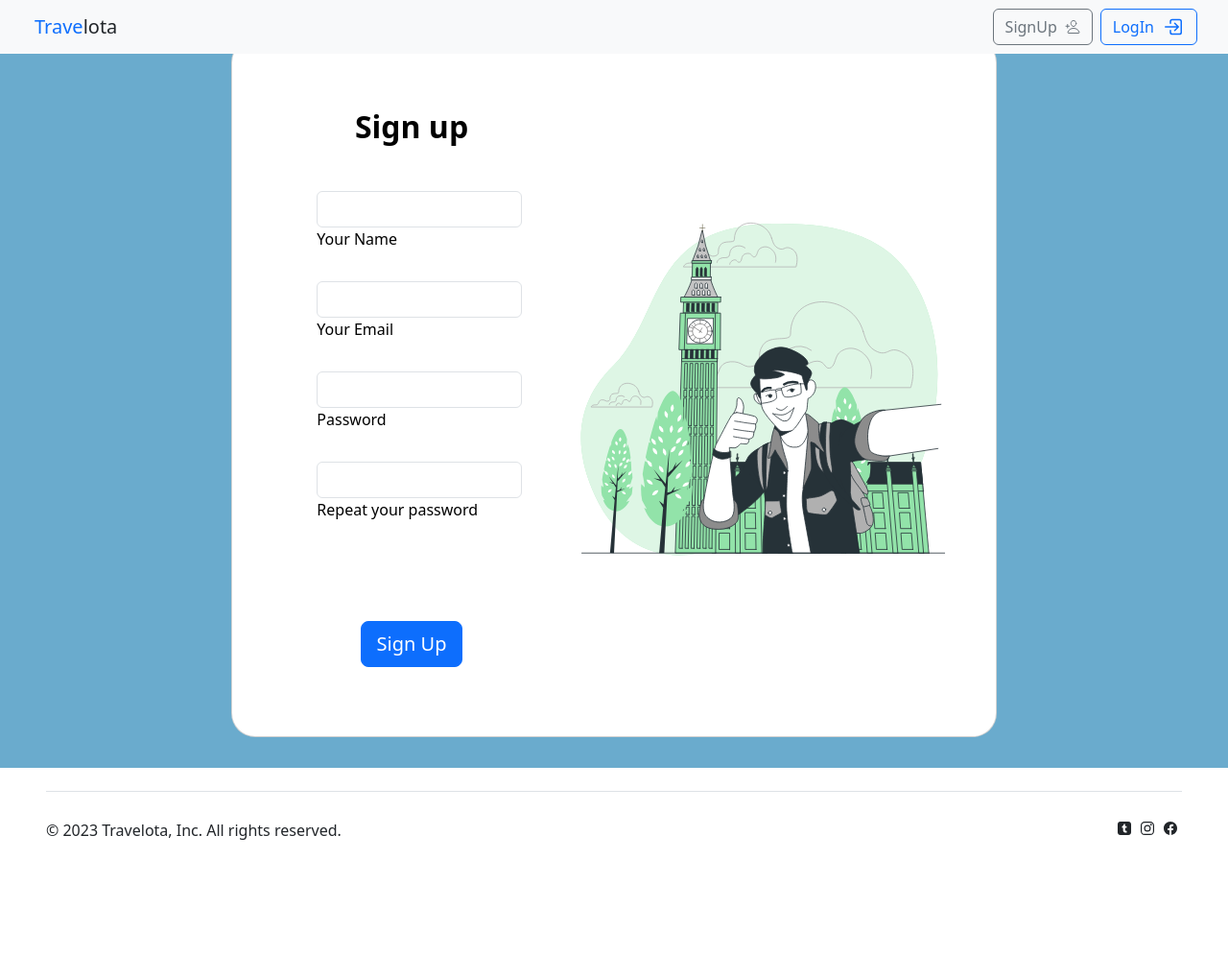
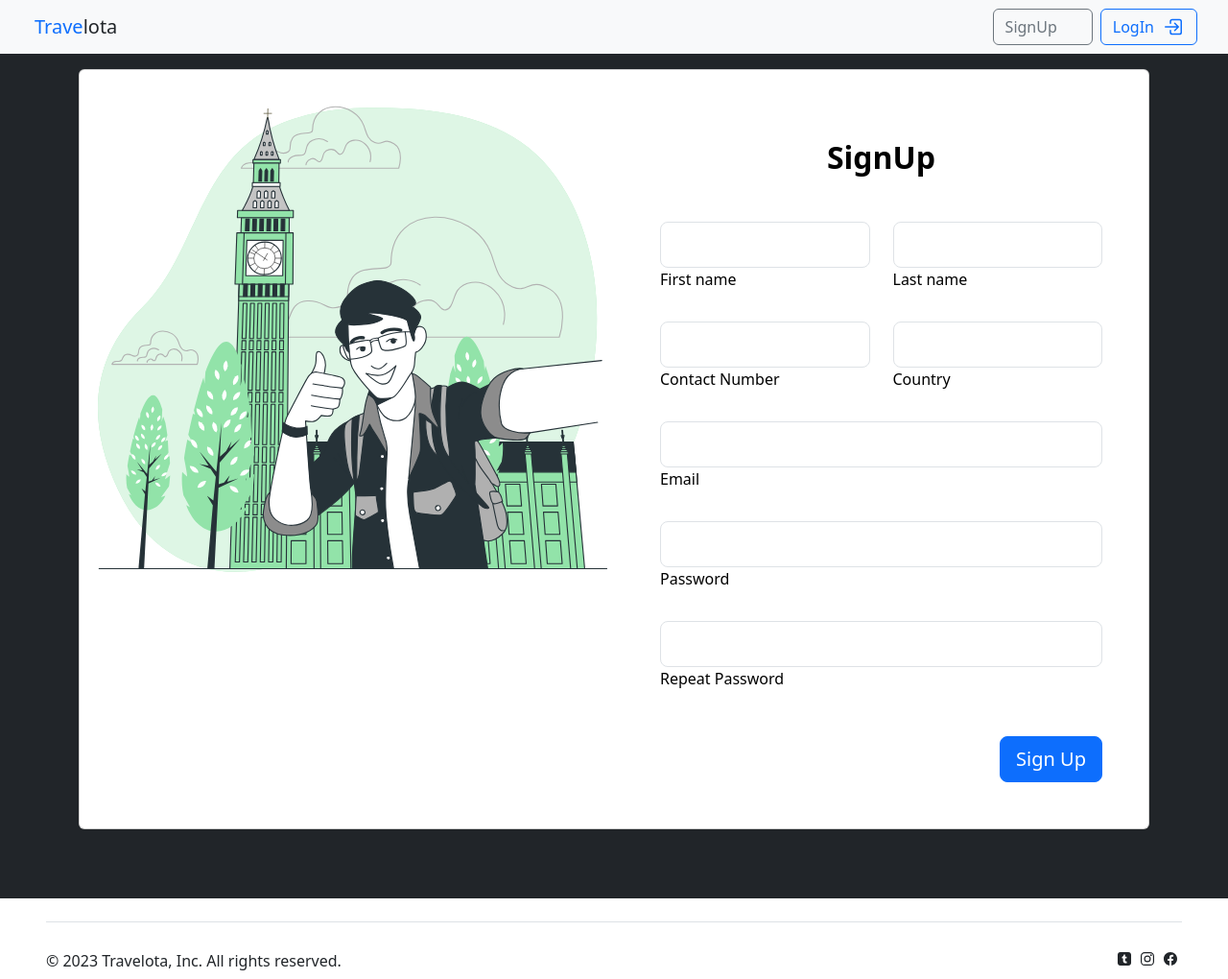
Before and after one commit to WDK-Techno/RADProject, a plain HTML site: page signup.html in a window 1280 px wide. Shown: the whole page at 96% size. Before the commit the page ends 945 px from the top, so only its background shows below. Drawn offline with nearby package versions, Linux system fonts and the light colour scheme.

Commit message:
change css

```diff
--- a/assests/css/signup.css
+++ b/assests/css/signup.css
@@ -0,0 +1,9 @@
+.card-registration .select-input.form-control[readonly]:not([disabled]) {
+  font-size: 1rem;
+  line-height: 2.15;
+  padding-left: 0.75em;
+  padding-right: 0.75em;
+}
+.card-registration .select-arrow {
+  top: 13px;
+}
--- a/signup.html
+++ b/signup.html
@@ -1,24 +1,28 @@
 <!DOCTYPE html>
 <html lang="en">
   <head>
-    <meta charset="UTF-8">
-    <meta name="viewport" content="width=device-width, initial-scale=1.0">
+    <meta charset="UTF-8" />
+    <meta name="viewport" content="width=device-width, initial-scale=1.0" />
     <title>Login</title>
 
     <!-- ===== Boostrap CSS ==== -->
-    <link href="https://cdn.jsdelivr.net/npm/bootstrap@5.3.0/dist/css/bootstrap.min.css" rel="stylesheet" integrity="sha384-9ndCyUaIbzAi2FUVXJi0CjmCapSmO7SnpJef0486qhLnuZ2cdeRhO02iuK6FUUVM" crossorigin="anonymous">
+    <link
+      href="https://cdn.jsdelivr.net/npm/bootstrap@5.3.0/dist/css/bootstrap.min.css"
+      rel="stylesheet"
+      integrity="sha384-9ndCyUaIbzAi2FUVXJi0CjmCapSmO7SnpJef0486qhLnuZ2cdeRhO02iuK6FUUVM"
+      crossorigin="anonymous"
+    />
 
     <!-- ======== Css Files =======  -->
-    <link rel="stylesheet" href="assests/css/signup.css">
-
-
+    <link rel="stylesheet" href="assests/css/login.css" />
   </head>
-<body >
-
+  <body>
     <!-- ======= Navigation Bar =======    -->
     <nav class="navbar navbar-expand-lg navbar-light bg-light fixed-top">
       <div class="container-fluid me-3">
-      <a class="navbar-brand text-primary ms-4" href="index.html">Trave<span class="text-dark">lota</span></a>
+        <a class="navbar-brand text-primary ms-4" href="index.html"
+          >Trave<span class="text-dark">lota</span></a
+        >
         <!-- <button class="navbar-toggler" type="button" data-bs-toggle="collapse" data-bs-target="#navbarSupportedContent" aria-controls="navbarSupportedContent" aria-expanded="false" aria-label="Toggle navigation">
         <span class="navbar-toggler-icon"></span>
       </button> -->
@@ -30,117 +34,163 @@
           </li> -->
           </ul>
           <form class="d-flex">
-          <button class="btn btn-outline-secondary d-flex align-items-center" type="submit"><Span class="d-none d-lg-inline pe-2">SignUp</Span><ion-icon style="font-size: 1.0rem;;"" name="person-add-outline"></ion-icon></button>
-          <button class="btn btn-outline-primary ms-2 me-1 d-flex align-items-center" type="submit"><Span class="d-none d-lg-inline-block pe-2">LogIn</Span><ion-icon style="font-size: 1.5rem;" name="log-in-outline"></ion-icon></button>
+            <button
+              class="btn btn-outline-secondary d-flex align-items-center"
+              type="submit"
+            >
+              <span class="d-none d-lg-inline pe-2">SignUp</span
+              ><ion-icon
+                style="font-size: 1rem"
+                name="
+              person-add-outline"
+              ></ion-icon>
+            </button>
+
+            <button
+              class="btn btn-outline-primary ms-2 me-1 d-flex align-items-center"
+              type="submit"
+            >
+              <span class="d-none d-lg-inline-block pe-2">LogIn</span
+              ><ion-icon
+                style="font-size: 1.5rem"
+                name="log-in-outline"
+              ></ion-icon>
+            </button>
           </form>
         </div>
       </div>
-
     </nav>
 
 
 
-  <!-- ======== Main Content ========= -->
+<section class="h-100 bg-dark">
+  <div class="container py-5 h-100">
+    <div class="row d-flex justify-content-center align-items-center h-100">
+      <div class="col">
+        <div class="card card-registration my-4">
+          <div class="row g-0">
+            <div class="col-xl-6 d-none d-xl-block">
+              <img src="assests/images/travel-img.svg"
+                alt="Sample photo" class="img-fluid"
+                style="border-top-left-radius: .25rem; border-bottom-left-radius: .25rem;" />
+            </div>
 
-<div class="w-100" style="height: 100vh;">
+            <div class="col-xl-6">
+              <div class="card-body p-md-5 text-black">
+                 <p class="text-center h2 fw-bold mb-5 mx-1 mx-md-4 mt-4">
+                       SignUp
+                      </p>
 
-<section class="vh-100" style="background-color: #6aabcd;">
-<div class="container"
-		style="position: absolute;left: 0;right: 0;top: 30%; width:70%; height:50%; transform: translateY(-50%);-ms-transform: translateY(-50%);-moz-transform: translateY(-50%);-webkit-transform: translateY(-50%);-o-transform: translateY(-50%);">
-    <div class="row d-flex justify-content-center align-items-center h-50">
-      <div class="col-lg-12 col-xl-11">
-        <div class="card text-black" style="border-radius: 25px;">
-          <div class="card-body p-md-5">
-            <div class="row justify-content-center">
-              <div class="col-md-10 col-lg-6 col-xl-5 order-2 order-lg-1">
-
-                <p class="text-center h2 fw-bold mb-5 mx-1 mx-md-4 mt-4">Sign up</p>
-
-                <form class="mx-1 mx-md-4">
-
-                  <div class="d-flex flex-row align-items-center mb-4">
-                    <i class="fas fa-user fa-lg me-3 fa-fw"></i>
-                    <div class="form-outline flex-fill mb-0">
-                      <input type="text" id="name" class="form-control" />
-                      <label class="form-label" for="name">Your Name</label>
+                <div class="row">
+                  <div class="col-md-6 mb-4">
+                    <div class="form-outline">
+                      <input type="text" id="fname" class="form-control form-control-lg" />
+                      <label class="form-label" for="fname">First name</label>
+                    </div>
+                  </div>
+                  <div class="col-md-6 mb-4">
+                    <div class="form-outline">
+                      <input type="text" id="lname" class="form-control form-control-lg" />
+                      <label class="form-label" for="lname">Last name</label>
+                    </div>
                   </div>
                 </div>
 
-                  <div class="d-flex flex-row align-items-center mb-4">
-                    <i class="fas fa-envelope fa-lg me-3 fa-fw"></i>
-                    <div class="form-outline flex-fill mb-0">
-                      <input type="email" id="email" class="form-control" />
-                      <label class="form-label" for="email">Your Email</label>
+                <div class="row">
+                  <div class="col-md-6 mb-4">
+                    <div class="form-outline">
+                      <input type="text" id="contact" class="form-control form-control-lg" />
+                      <label class="form-label" for="contact">Contact Number</label>
+                    </div>
+                  </div>
+                  <div class="col-md-6 mb-4">
+                    <div class="form-outline">
+                      <input type="text" id="country" class="form-control form-control-lg" />
+                      <label class="form-label" for="country">Country</label>
+                    </div>
                   </div>
                 </div>
 
-                  <div class="d-flex flex-row align-items-center mb-4">
-                    <i class="fas fa-lock fa-lg me-3 fa-fw"></i>
-                    <div class="form-outline flex-fill mb-0">
-                      <input type="password" id="password" class="form-control" />
+                <div class="form-outline mb-4">
+                  <input type="text" id="email" class="form-control form-control-lg" />
+                  <label class="form-label" for="email">Email</label>
+                </div>
+
+
+                <div class="form-outline mb-4">
+                  <input type="password" id="password" class="form-control form-control-lg" />
                   <label class="form-label" for="password">Password</label>
                 </div>
+
+                <div class="form-outline mb-4">
+                  <input type="Password" id="rpassword" class="form-control form-control-lg" />
+                  <label class="form-label" for="rpassword">Repeat Password</label>
                 </div>
 
-                  <div class="d-flex flex-row align-items-center mb-4">
-                    <i class="fas fa-key fa-lg me-3 fa-fw"></i>
-                    <div class="form-outline flex-fill mb-0">
-                      <input type="password" id="repeat password" class="form-control" />
-                      <label class="form-label" for="repeat password">Repeat your password</label>
+
+                <!--<form class="mx-1 mx-md-4" action="Signupaction.jsp" method="post"></form>-->
+                <div class="d-flex justify-content-end pt-3">
+
+                   <button type="button" class="btn btn-primary btn-lg">Sign Up</button>
                 </div>
+</form>
               </div>
 
-                  <div class="form-check d-flex justify-content-center mb-5">
-
-
             </div>
-
-                  <div class="d-flex justify-content-center mx-4 mb-3 mb-lg-4">
-                    <button type="button" class="btn btn-primary btn-lg">Sign Up</button>
-                  </div>
-
-                </form>
-
-              </div>
-              <div class="col-md-10 col-lg-6 col-xl-7 d-flex align-items-center order-1 order-lg-2">
-                <!-- image -->
-
-                <img src="assests/images/travel-img.svg"
-                  class="img-fluid" alt="Simple image">
 
           </div>
         </div>
       </div>
     </div>
   </div>
-    </div>
-  </div>
 </section>
-</div>
-
 
         <!-- ======== Footer ======== -->
     <footer class="py-0 px-5 text-dark">
       <div class="row">
         <!-- <h1>zdhfudkslfsudhli</h1> -->
       </div>
-    <div class="d-flex flex-column align-items-center flex-lg-row justify-content-lg-between py-4 my-4 border-top">
-      <p class="text-center">© 2023 Travelota, Inc. <span class="d-block d-md-inline">All rights reserved.</span></p>
+      <div
+        class="d-flex flex-column align-items-center flex-lg-row justify-content-lg-between py-4 my-4 border-top"
+      >
+        <p class="text-center">
+          © 2023 Travelota, Inc.
+          <span class="d-block d-md-inline">All rights reserved.</span>
+        </p>
         <ul class="list-unstyled d-flex">
-        <li class="m-1"><a class="link-dark" href="#"><ion-icon name="logo-tumblr"></ion-icon></a></li>
-        <li class="m-1"><a class="link-dark" href="#"><ion-icon name="logo-instagram"></ion-icon></a></li>
-        <li class="m-1"><a class="link-dark" href="#"><ion-icon name="logo-facebook"></ion-icon></a></li>
+          <li class="m-1">
+            <a class="link-dark" href="#"
+              ><ion-icon name="logo-tumblr"></ion-icon
+            ></a>
+          </li>
+          <li class="m-1">
+            <a class="link-dark" href="#"
+              ><ion-icon name="logo-instagram"></ion-icon
+            ></a>
+          </li>
+          <li class="m-1">
+            <a class="link-dark" href="#"
+              ><ion-icon name="logo-facebook"></ion-icon
+            ></a>
+          </li>
         </ul>
       </div>
     </footer>
 
     <!-- ==== Boostrap Script ==== -->
-  <script src="https://cdn.jsdelivr.net/npm/bootstrap@5.3.0/dist/js/bootstrap.bundle.min.js" integrity="sha384-geWF76RCwLtnZ8qwWowPQNguL3RmwHVBC9FhGdlKrxdiJJigb/j/68SIy3Te4Bkz" crossorigin="anonymous"></script>
+    <script
+      src="https://cdn.jsdelivr.net/npm/bootstrap@5.3.0/dist/js/bootstrap.bundle.min.js"
+      integrity="sha384-geWF76RCwLtnZ8qwWowPQNguL3RmwHVBC9FhGdlKrxdiJJigb/j/68SIy3Te4Bkz"
+      crossorigin="anonymous"
+    ></script>
     <!-- ========= Ionicons Scripts ===== -->
-  <script type="module" src="https://unpkg.com/ionicons@7.1.0/dist/ionicons/ionicons.esm.js"></script>
-  <script nomodule src="https://unpkg.com/ionicons@7.1.0/dist/ionicons/ionicons.js"></script>
-
-
-
+    <script
+      type="module"
+      src="https://unpkg.com/ionicons@7.1.0/dist/ionicons/ionicons.esm.js"
+    ></script>
+    <script
+      nomodule
+      src="https://unpkg.com/ionicons@7.1.0/dist/ionicons/ionicons.js"
+    ></script>
   </body>
 </html>
```
Also changed, not shown: login.html (+10 -5 lines). Lines whose indentation alone changed are shown as unchanged.
